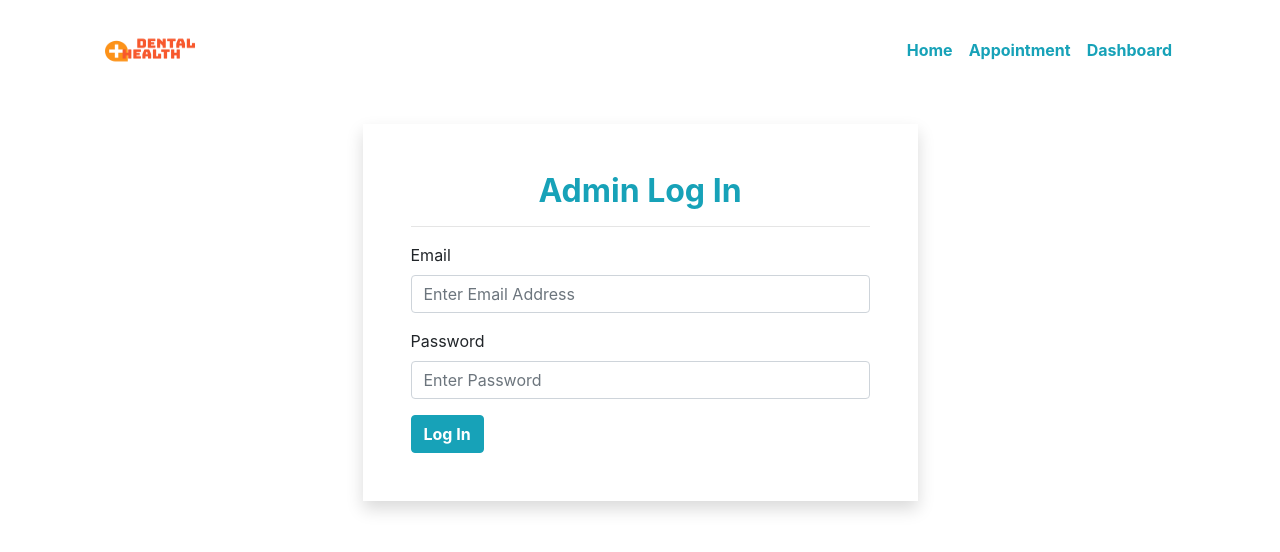
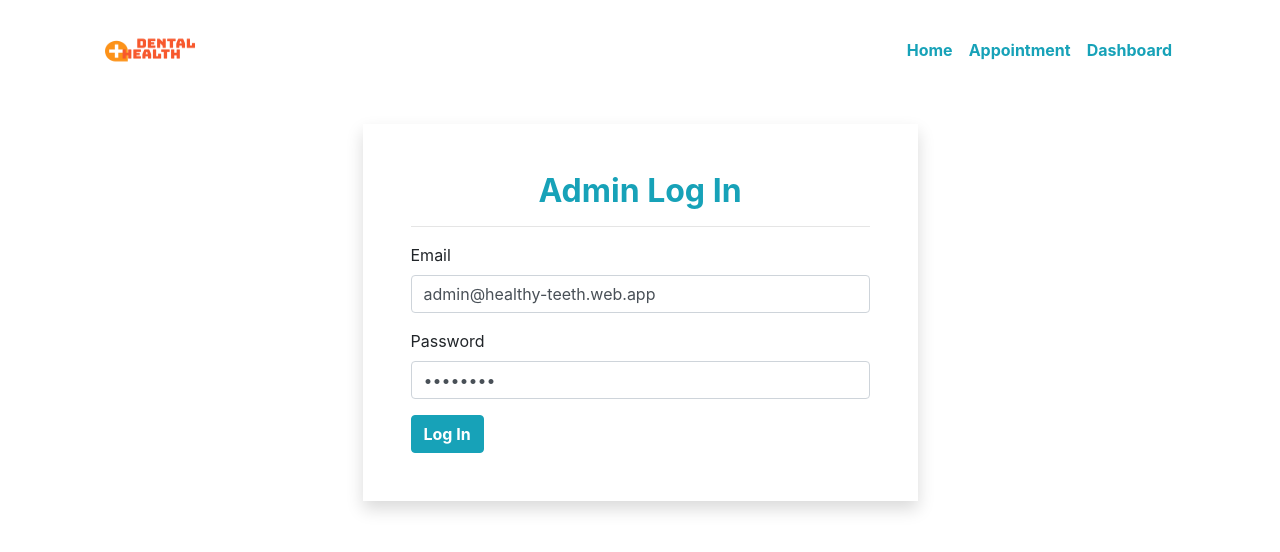
Before and after one commit to Tamim-Hossain/healthy-teeth, a React (Create React App) app: page /login in a window 1280 px wide. Shown: the top 552 px of the page. Built offline with nearby package versions, Linux system fonts and the light colour scheme.

Commit message:
default log in value added for testing purpose

```diff
--- a/src/components/auth/LogIn.jsx
+++ b/src/components/auth/LogIn.jsx
@@ -45,6 +45,7 @@ const LogIn = () => {
 						type="email"
 						name="email"
 						ref={register({ required: true })}
+						defaultValue="admin@healthy-teeth.web.app"
 					/>
 					{errors.email && <span className="text-danger">Email is required.</span>}
 				</Form.Group>
@@ -56,6 +57,7 @@ const LogIn = () => {
 						type="password"
 						name="password"
 						ref={register({ required: true })}
+						defaultValue="admin000"
 					/>
 					{errors.password && <span className="text-danger">Password is required.</span>}
 				</Form.Group>
```
